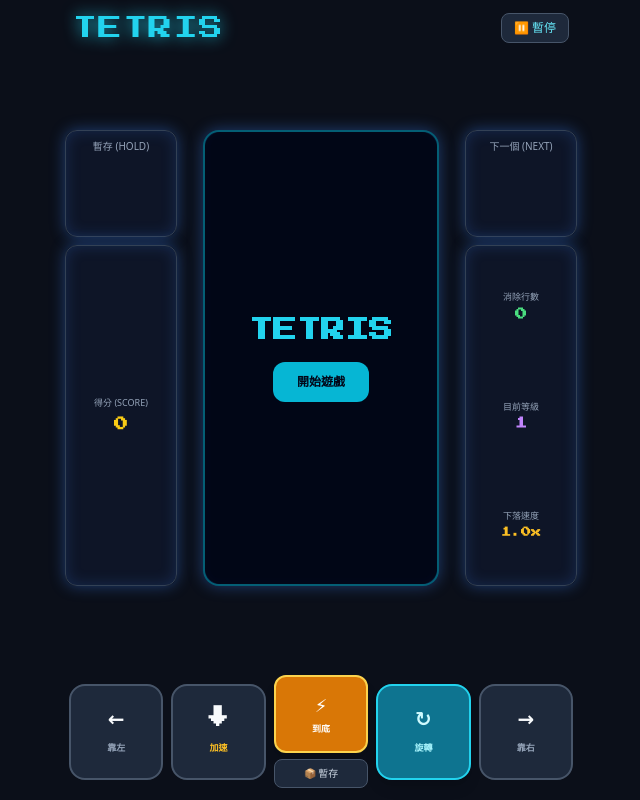
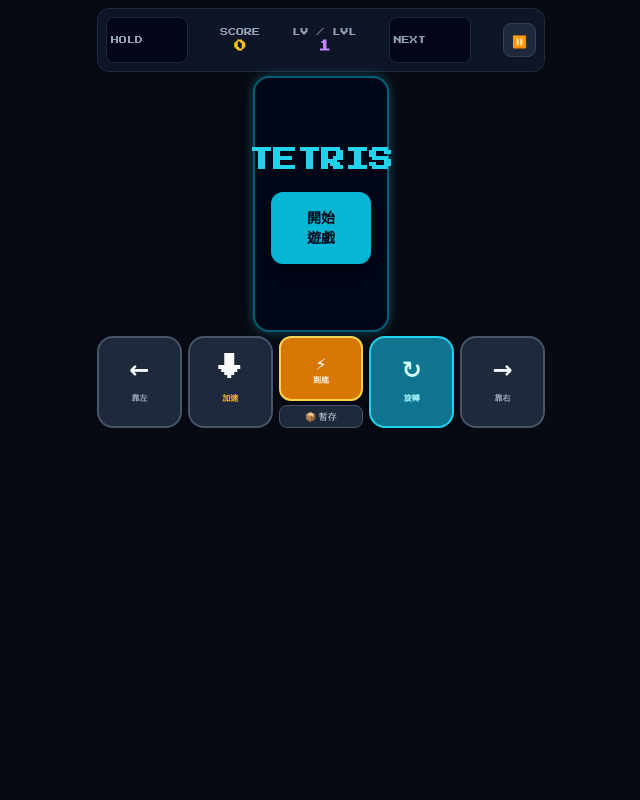
Before and after one commit to Kunbao-chen/game-block, a plain HTML site: page index.html in a window 1280 px wide. Shown: the whole page, without its empty margins (319-959 px from the left). Drawn offline with nearby package versions, Linux system fonts and the light colour scheme.

Commit message:
Update index.html

```diff
--- a/index.html
+++ b/index.html
@@ -2,147 +2,135 @@
 <html lang="zh-TW">
 <head>
   <meta charset="UTF-8">
-  <meta name="viewport" content="width=device-width, initial-scale=1.0, maximum-scale=1.0, user-scalable=no">
-  <title>平板優化版 - 經典俄羅斯方塊 Tetris</title>
+  <meta name="viewport" content="width=device-width, initial-scale=1.0, maximum-scale=1.0, user-scalable=no, viewport-fit=cover">
+  <title>手機/平板全螢幕優化版 - 俄羅斯方塊</title>
   <script src="https://cdn.tailwindcss.com"></script>
   <style>
     @import url('https://fonts.googleapis.com/css2?family=Press+Start+2P&display=swap');
 
+    * {
+      box-sizing: border-box;
+      touch-action: manipulation;
+      -webkit-tap-highlight-color: transparent;
+    }
+
     body {
       font-family: 'Press Start 2P', cursive, monospace;
-      background-color: #0b0f19;
+      background-color: #070a12;
       color: #f8fafc;
       user-select: none;
       -webkit-user-select: none;
-      touch-action: manipulation;
+      overflow: hidden;
+      height: 100vh;
+      height: 100dvh;
     }
 
     .neon-border {
-      box-shadow: 0 0 15px rgba(59, 130, 246, 0.4), inset 0 0 15px rgba(59, 130, 246, 0.2);
+      box-shadow: 0 0 12px rgba(34, 211, 238, 0.3), inset 0 0 12px rgba(34, 211, 238, 0.15);
     }
 
-    /* 觸控按鈕專用按下效果 */
-    .btn-touch {
-      touch-action: manipulation;
-      transition: transform 0.05s ease, background-color 0.05s ease;
+    /* 觸控按鈕專用點擊回饋 */
+    .btn-control {
+      touch-action: none;
+      transition: transform 0.05s ease, filter 0.05s ease;
     }
-    .btn-touch:active, .btn-touch.active {
-      transform: scale(0.92);
+    .btn-control:active, .btn-control.active {
+      transform: scale(0.93);
       filter: brightness(1.3);
     }
   </style>
 </head>
-<body class="min-h-screen flex flex-col justify-between items-center p-2 select-none overflow-hidden">
+<body class="flex flex-col justify-between items-center p-2 h-full">
 
-  <!-- 頂部狀態列 -->
-  <header class="w-full max-w-lg flex justify-between items-center px-2 py-1">
-    <h1 class="text-xl sm:text-2xl text-cyan-400 tracking-wider drop-shadow-[0_0_8px_rgba(34,211,238,0.8)]">TETRIS</h1>
-    <button id="btnPause" class="bg-slate-800 hover:bg-slate-700 px-3 py-1.5 rounded-lg border border-slate-600 text-xs font-sans text-cyan-300 btn-touch">
-      ⏸️ 暫停
+  <!-- 頂部精簡 HUD：佔用極小空間 -->
+  <header class="w-full max-w-md bg-slate-900/90 rounded-xl p-2 border border-slate-800 flex items-center justify-between text-[10px] gap-1">
+
+    <!-- HOLD 暫存小預覽 -->
+    <div class="flex items-center gap-1 bg-slate-950 p-1 rounded-lg border border-slate-800">
+      <span class="text-[8px] text-slate-400">HOLD</span>
+      <canvas id="holdCanvas" width="36" height="36" class="block"></canvas>
+    </div>
+
+    <!-- 得分與等級 -->
+    <div class="flex flex-col items-center">
+      <div class="text-[8px] text-slate-400">SCORE</div>
+      <div id="score" class="text-xs text-yellow-400 font-bold">0</div>
+    </div>
+
+    <div class="flex flex-col items-center">
+      <div class="text-[8px] text-slate-400">LV / LVL</div>
+      <div id="level" class="text-xs text-purple-400 font-bold">1</div>
+    </div>
+
+    <!-- NEXT 下一個預覽 -->
+    <div class="flex items-center gap-1 bg-slate-950 p-1 rounded-lg border border-slate-800">
+      <span class="text-[8px] text-slate-400">NEXT</span>
+      <canvas id="nextCanvas" width="36" height="36" class="block"></canvas>
+    </div>
+
+    <!-- 暫停按鈕 -->
+    <button id="btnPause" class="bg-slate-800 hover:bg-slate-700 px-2 py-2 rounded-lg border border-slate-700 text-xs">
+      ⏸️
     </button>
   </header>
 
-  <!-- 中間：遊戲主要面板與畫布 -->
-  <main class="w-full max-w-lg flex flex-col items-center gap-2">
+  <!-- 中央：極大化主遊戲區域 -->
+  <main class="flex-1 w-full max-w-md flex items-center justify-center my-1 relative min-h-0">
+    <div id="canvasContainer" class="relative bg-slate-950 p-1.5 rounded-2xl border-2 border-cyan-500/50 neon-border flex items-center justify-center max-h-full">
+      <canvas id="tetris" class="bg-slate-950 rounded-lg block"></canvas>
 
-    <div class="flex w-full justify-between items-stretch gap-2">
-      <!-- 左資訊欄：HOLD & 分數 -->
-      <div class="flex flex-col gap-2 w-24 sm:w-28">
-        <div class="bg-slate-900/90 p-2 rounded-xl border border-slate-700 neon-border text-center">
-          <div class="text-[10px] text-slate-400 mb-1 font-sans">暫存 (HOLD)</div>
-          <canvas id="holdCanvas" width="70" height="70" class="mx-auto block"></canvas>
-        </div>
-        <div class="bg-slate-900/90 p-2 rounded-xl border border-slate-700 neon-border text-center flex-1 flex flex-col justify-center">
-          <div class="text-[9px] text-slate-400 mb-1 font-sans">得分 (SCORE)</div>
-          <div id="score" class="text-xs sm:text-sm text-yellow-400 font-bold">0</div>
-        </div>
-      </div>
-
-      <!-- 中央：主要遊戲 Canvas -->
-      <div class="relative bg-slate-950 p-1.5 rounded-2xl border-2 border-cyan-500/50 neon-border flex items-center justify-center">
-        <canvas id="tetris" width="220" height="440" class="bg-slate-950 rounded-lg block"></canvas>
-
-        <!-- 蓋版 (遊戲開始/結束/暫停) -->
-        <div id="overlay" class="absolute inset-0 bg-slate-950/90 rounded-2xl flex flex-col items-center justify-center p-4 gap-4">
-          <h2 id="overlayTitle" class="text-lg sm:text-2xl text-cyan-400 font-bold text-center">TETRIS</h2>
+      <!-- 遊戲開始 / 暫停 / 結束 蓋版 -->
+      <div id="overlay" class="absolute inset-0 bg-slate-950/90 rounded-2xl flex flex-col items-center justify-center p-4 gap-4 z-20">
+        <h2 id="overlayTitle" class="text-2xl text-cyan-400 font-bold text-center">TETRIS</h2>
         <p id="finalScore" class="text-xs text-slate-300 font-sans hidden">最終得分: 0</p>
-          <button id="startBtn" class="px-6 py-3 bg-cyan-500 hover:bg-cyan-400 text-slate-950 text-xs font-bold rounded-xl transition-all btn-touch font-sans">
+        <button id="startBtn" class="px-8 py-4 bg-cyan-500 active:bg-cyan-400 text-slate-950 text-sm font-bold rounded-xl transition-all font-sans shadow-lg cursor-pointer">
           開始遊戲
         </button>
       </div>
     </div>
-
-      <!-- 右資訊欄：NEXT & 關卡/行數/速度 -->
-      <div class="flex flex-col gap-2 w-24 sm:w-28">
-        <div class="bg-slate-900/90 p-2 rounded-xl border border-slate-700 neon-border text-center">
-          <div class="text-[10px] text-slate-400 mb-1 font-sans">下一個 (NEXT)</div>
-          <canvas id="nextCanvas" width="70" height="70" class="mx-auto block"></canvas>
-        </div>
-        <div class="bg-slate-900/90 p-2 rounded-xl border border-slate-700 neon-border text-center flex-1 flex flex-col justify-around">
-          <div>
-            <div class="text-[9px] text-slate-400 mb-0.5 font-sans">消除行數</div>
-            <div id="lines" class="text-xs text-green-400 font-bold">0</div>
-          </div>
-          <div class="mt-1">
-            <div class="text-[9px] text-slate-400 mb-0.5 font-sans">目前等級</div>
-            <div id="level" class="text-xs text-purple-400 font-bold">1</div>
-          </div>
-          <div class="mt-1">
-            <div class="text-[9px] text-slate-400 mb-0.5 font-sans">下落速度</div>
-            <div id="speed" class="text-[10px] text-amber-400 font-bold">1.0x</div>
-          </div>
-        </div>
-      </div>
-    </div>
-
   </main>
 
-  <!-- 底部：雙手持握專用人體工學虛擬按鈕 -->
-  <footer class="w-full max-w-lg mt-2 mb-1 px-1">
-    <div class="grid grid-cols-5 gap-2 items-center">
+  <!-- 底部：人體工學按鈕（左手：←/↓；中間：⚡到底/HOLD；右手：旋轉/→） -->
+  <footer class="w-full max-w-md grid grid-cols-5 gap-1.5 items-stretch pb-1">
 
-      <!-- 左手區：向左 與 加速下落 -->
-      <div class="col-span-2 grid grid-cols-2 gap-2">
-        <button id="btnLeft" class="bg-slate-800 hover:bg-slate-700 active:bg-slate-600 border-2 border-slate-600 rounded-2xl py-4 text-xl font-bold flex flex-col items-center justify-center btn-touch">
+    <!-- 左手區 -->
+    <button id="btnLeft" class="bg-slate-800 border-2 border-slate-600 rounded-2xl py-3 text-2xl font-bold flex flex-col items-center justify-center btn-control">
       <span>←</span>
-          <span class="text-[9px] font-sans text-slate-400 mt-1">靠左</span>
+      <span class="text-[8px] font-sans text-slate-400">靠左</span>
     </button>
-        <button id="btnDown" class="bg-slate-800 hover:bg-slate-700 active:bg-slate-600 border-2 border-slate-600 rounded-2xl py-4 text-xl font-bold flex flex-col items-center justify-center btn-touch">
+
+    <button id="btnDown" class="bg-slate-800 border-2 border-slate-600 rounded-2xl py-3 text-2xl font-bold flex flex-col items-center justify-center btn-control">
       <span>↓</span>
-          <span class="text-[9px] font-sans text-amber-400 mt-1">加速</span>
+      <span class="text-[8px] font-sans text-amber-400">加速</span>
     </button>
-      </div>
 
-      <!-- 中央區：瞬間落地 & HOLD 暫存 -->
-      <div class="col-span-1 flex flex-col gap-1.5">
-        <button id="btnHardDrop" class="bg-amber-600 hover:bg-amber-500 active:bg-amber-400 border-2 border-amber-300 rounded-xl py-3 text-sm font-bold text-white flex flex-col items-center justify-center shadow-lg btn-touch">
-          <span class="text-lg">⚡</span>
-          <span class="text-[9px] font-sans mt-0.5">到底</span>
+    <!-- 中間區 -->
+    <div class="flex flex-col gap-1 justify-between">
+      <button id="btnHardDrop" class="bg-amber-600 border-2 border-amber-300 rounded-xl py-2 text-white font-bold flex-1 flex flex-col items-center justify-center btn-control">
+        <span class="text-base">⚡</span>
+        <span class="text-[8px] font-sans">到底</span>
       </button>
-        <button id="btnHold" class="bg-slate-800 hover:bg-slate-700 border border-slate-600 rounded-lg py-1.5 text-[10px] font-sans text-slate-300 btn-touch">
+      <button id="btnHold" class="bg-slate-800 border border-slate-600 rounded-lg py-1 text-[9px] font-sans text-slate-300 btn-control">
         📦 暫存
       </button>
     </div>
 
-      <!-- 右手區：旋轉 與 向右 -->
-      <div class="col-span-2 grid grid-cols-2 gap-2">
-        <button id="btnRotate" class="bg-cyan-700 hover:bg-cyan-600 active:bg-cyan-500 border-2 border-cyan-400 rounded-2xl py-4 text-xl font-bold text-cyan-100 flex flex-col items-center justify-center btn-touch shadow-lg">
+    <!-- 右手區 -->
+    <button id="btnRotate" class="bg-cyan-700 border-2 border-cyan-400 rounded-2xl py-3 text-2xl font-bold text-cyan-100 flex flex-col items-center justify-center btn-control shadow-md">
       <span>↻</span>
-          <span class="text-[9px] font-sans text-cyan-200 mt-1">旋轉</span>
+      <span class="text-[8px] font-sans text-cyan-200">旋轉</span>
     </button>
-        <button id="btnRight" class="bg-slate-800 hover:bg-slate-700 active:bg-slate-600 border-2 border-slate-600 rounded-2xl py-4 text-xl font-bold flex flex-col items-center justify-center btn-touch">
+
+    <button id="btnRight" class="bg-slate-800 border-2 border-slate-600 rounded-2xl py-3 text-2xl font-bold flex flex-col items-center justify-center btn-control">
       <span>→</span>
-          <span class="text-[9px] font-sans text-slate-400 mt-1">靠右</span>
+      <span class="text-[8px] font-sans text-slate-400">靠右</span>
     </button>
-      </div>
 
-    </div>
   </footer>
 
   <script>
     const COLS = 10;
     const ROWS = 20;
-    const BLOCK_SIZE = 22;
 
     const canvas = document.getElementById('tetris');
     const ctx = canvas.getContext('2d');
@@ -152,15 +140,31 @@
     const nextCtx = nextCanvas.getContext('2d');
 
     const scoreEl = document.getElementById('score');
-    const linesEl = document.getElementById('lines');
     const levelEl = document.getElementById('level');
-    const speedEl = document.getElementById('speed');
     const overlay = document.getElementById('overlay');
     const overlayTitle = document.getElementById('overlayTitle');
     const finalScore = document.getElementById('finalScore');
     const startBtn = document.getElementById('startBtn');
 
-    // 方塊形狀定義
+    let BLOCK_SIZE = 20;
+
+    // 動態調整 Canvas 尺寸，讓遊戲主畫面最大化佔滿螢幕
+    function resizeCanvas() {
+      const container = document.getElementById('canvasContainer');
+      const maxH = container.parentElement.clientHeight - 12;
+      const maxW = container.parentElement.clientWidth - 12;
+
+      let bSize = Math.floor(maxH / ROWS);
+      if (bSize * COLS > maxW) {
+        bSize = Math.floor(maxW / COLS);
+      }
+      BLOCK_SIZE = Math.max(bSize, 12);
+
+      canvas.width = COLS * BLOCK_SIZE;
+      canvas.height = ROWS * BLOCK_SIZE;
+    }
+    window.addEventListener('resize', resizeCanvas);
+
     const SHAPES = {
       I: [[0,0,0,0], [1,1,1,1], [0,0,0,0], [0,0,0,0]],
       J: [[1,0,0], [1,1,1], [0,0,0]],
@@ -187,16 +191,25 @@
     let holdPiece = null;
     let canHold = true;
 
-    // 音效 (Web Audio API)
-    const audioCtx = new (window.AudioContext || window.webkitAudioContext)();
+    // Web Audio API 音效
+    let audioCtx = null;
+    function initAudio() {
+      if (!audioCtx) {
+        audioCtx = new (window.AudioContext || window.webkitAudioContext)();
+      }
+      if (audioCtx.state === 'suspended') {
+        audioCtx.resume();
+      }
+    }
+
     function playSound(freq, duration, type='square') {
-      if (audioCtx.state === 'suspended') audioCtx.resume();
+      if (!audioCtx) return;
       try {
         const osc = audioCtx.createOscillator();
         const gain = audioCtx.createGain();
         osc.type = type;
         osc.frequency.value = freq;
-        gain.gain.setValueAtTime(0.05, audioCtx.currentTime);
+        gain.gain.setValueAtTime(0.04, audioCtx.currentTime);
         gain.gain.exponentialRampToValueAtTime(0.001, audioCtx.currentTime + duration);
         osc.connect(gain);
         gain.connect(audioCtx.destination);
@@ -217,8 +230,7 @@
 
     function getRandomPiece() {
       const types = Object.keys(SHAPES);
-      const randomType = types[Math.floor(Math.random() * types.length)];
-      return new Piece(randomType);
+      return new Piece(types[Math.floor(Math.random() * types.length)]);
     }
 
     function createBoard() {
@@ -346,11 +358,9 @@
       drawPreview(holdCtx, holdPiece);
     }
 
-    // 計算關卡難度與下落速度
     function updateDifficulty() {
       level = Math.floor(lines / 10) + 1;
-      // 速度公式：由初始 1000ms 隨等級呈指數加劇變快，最快達到 50ms
-      dropInterval = Math.max(50, Math.floor(1000 * Math.pow(0.85, level - 1)));
+      dropInterval = Math.max(60, Math.floor(1000 * Math.pow(0.85, level - 1)));
     }
 
     function clearLines() {
@@ -377,7 +387,7 @@
     function drawBlock(ctxTarget, x, y, color) {
       ctxTarget.fillStyle = color;
       ctxTarget.fillRect(x * BLOCK_SIZE, y * BLOCK_SIZE, BLOCK_SIZE, BLOCK_SIZE);
-      ctxTarget.strokeStyle = '#0b0f19';
+      ctxTarget.strokeStyle = '#070a12';
       ctxTarget.lineWidth = 1.5;
       ctxTarget.strokeRect(x * BLOCK_SIZE, y * BLOCK_SIZE, BLOCK_SIZE, BLOCK_SIZE);
     }
@@ -385,7 +395,6 @@
     function draw() {
       ctx.clearRect(0, 0, canvas.width, canvas.height);
 
-      // 固定方塊
       for (let r = 0; r < ROWS; r++) {
         for (let c = 0; c < COLS; c++) {
           if (board[r][c] !== 0) {
@@ -395,7 +404,6 @@
       }
 
       if (currentPiece) {
-        // Ghost Piece 虛線影子
         let ghostY = 0;
         while (!collide(board, currentPiece, { x: 0, y: ghostY + 1 })) {
           ghostY++;
@@ -403,15 +411,12 @@
         currentPiece.shape.forEach((row, r) => {
           row.forEach((value, c) => {
             if (value !== 0) {
-              ctx.fillStyle = 'rgba(255, 255, 255, 0.12)';
+              ctx.fillStyle = 'rgba(255, 255, 255, 0.15)';
               ctx.fillRect((currentPiece.x + c) * BLOCK_SIZE, (currentPiece.y + r + ghostY) * BLOCK_SIZE, BLOCK_SIZE, BLOCK_SIZE);
-              ctx.strokeStyle = 'rgba(255, 255, 255, 0.25)';
-              ctx.strokeRect((currentPiece.x + c) * BLOCK_SIZE, (currentPiece.y + r + ghostY) * BLOCK_SIZE, BLOCK_SIZE, BLOCK_SIZE);
             }
           });
         });
 
-        // 玩家方塊
         currentPiece.shape.forEach((row, r) => {
           row.forEach((value, c) => {
             if (value !== 0) {
@@ -426,21 +431,18 @@
     }
 
     function drawPreview(pCtx, piece) {
-      pCtx.clearRect(0, 0, 70, 70);
+      pCtx.clearRect(0, 0, 36, 36);
       if (!piece) return;
-      const pBlockSize = 14;
+      const pBlockSize = 7;
       const shape = piece.shape;
-      const offsetX = (70 - shape[0].length * pBlockSize) / 2;
-      const offsetY = (70 - shape.length * pBlockSize) / 2;
+      const offsetX = (36 - shape[0].length * pBlockSize) / 2;
+      const offsetY = (36 - shape.length * pBlockSize) / 2;
 
       shape.forEach((row, r) => {
         row.forEach((value, c) => {
           if (value !== 0) {
             pCtx.fillStyle = piece.color;
             pCtx.fillRect(offsetX + c * pBlockSize, offsetY + r * pBlockSize, pBlockSize, pBlockSize);
-            pCtx.strokeStyle = '#0b0f19';
-            pCtx.lineWidth = 1;
-            pCtx.strokeRect(offsetX + c * pBlockSize, offsetY + r * pBlockSize, pBlockSize, pBlockSize);
           }
         });
       });
@@ -448,10 +450,7 @@
 
     function updateUI() {
       scoreEl.innerText = score;
-      linesEl.innerText = lines;
       levelEl.innerText = level;
-      const speedMultiplier = (1000 / dropInterval).toFixed(1);
-      speedEl.innerText = `${speedMultiplier}x`;
     }
 
     function gameLoop(time = 0) {
@@ -469,6 +468,7 @@
     }
 
     function startGame() {
+      initAudio();
       board = createBoard();
       score = 0;
       lines = 0;
@@ -482,6 +482,7 @@
       currentPiece = getRandomPiece();
       nextPiece = getRandomPiece();
       overlay.classList.add('hidden');
+      resizeCanvas();
       updateUI();
     }
 
@@ -497,4 +498,84 @@
 
     function showOverlay(title) {
       overlayTitle.innerText = title;
-      finalScore.innerText
+      finalScore.innerText = `最終得分: ${score}`;
+      if (title !== 'TETRIS') finalScore.classList.remove('hidden');
+      startBtn.innerText = title === '遊戲暫停' ? '繼續遊戲' : '開始遊戲';
+      overlay.classList.remove('hidden');
+    }
+
+    // 手機長按連續移動監聽（相容 Touch & Mouse）
+    function attachControl(elementId, action, isContinuous = false) {
+      const btn = document.getElementById(elementId);
+      let timer = null;
+      let repeatTimer = null;
+
+      const handleStart = (e) => {
+        e.preventDefault();
+        initAudio();
+        btn.classList.add('active');
+        action();
+
+        if (isContinuous) {
+          timer = setTimeout(() => {
+            repeatTimer = setInterval(action, 60);
+          }, 160);
+        }
+      };
+
+      const handleEnd = (e) => {
+        if (e) e.preventDefault();
+        btn.classList.remove('active');
+        clearTimeout(timer);
+        clearInterval(repeatTimer);
+      };
+
+      btn.addEventListener('touchstart', handleStart, { passive: false });
+      btn.addEventListener('touchend', handleEnd, { passive: false });
+      btn.addEventListener('touchcancel', handleEnd, { passive: false });
+
+      btn.addEventListener('mousedown', handleStart);
+      btn.addEventListener('mouseup', handleEnd);
+      btn.addEventListener('mouseleave', handleEnd);
+    }
+
+    attachControl('btnLeft', () => playerMove(-1), true);
+    attachControl('btnRight', () => playerMove(1), true);
+    attachControl('btnDown', () => playerDrop(), true);
+
+    attachControl('btnRotate', () => playerRotate(), false);
+    attachControl('btnHardDrop', () => hardDrop(), false);
+    attachControl('btnHold', () => doHold(), false);
+    attachControl('btnPause', () => togglePause(), false);
+
+    // 開始按鈕監聽 (同時相容 touchend & click)
+    const handleStartClick = (e) => {
+      e.preventDefault();
+      if (isPaused) togglePause();
+      else startGame();
+    };
+    startBtn.addEventListener('click', handleStartClick);
+    startBtn.addEventListener('touchend', handleStartClick);
+
+    // 鍵盤支援
+    document.addEventListener('keydown', (e) => {
+      if (!gameStarted && e.code === 'Space') { startGame(); return; }
+      if (e.code === 'KeyP') { togglePause(); return; }
+      if (isPaused || gameOver) return;
+
+      switch (e.code) {
+        case 'ArrowLeft': case 'KeyA': playerMove(-1); break;
+        case 'ArrowRight': case 'KeyD': playerMove(1); break;
+        case 'ArrowDown': case 'KeyS': playerDrop(); break;
+        case 'ArrowUp': case 'KeyW': case 'KeyX': playerRotate(); break;
+        case 'Space': hardDrop(); break;
+        case 'KeyC': case 'ShiftLeft': case 'ShiftRight': doHold(); break;
+      }
+    });
+
+    resizeCanvas();
+    showOverlay('TETRIS');
+    requestAnimationFrame(gameLoop);
+  </script>
+</body>
+</html>
```
Lines whose indentation alone changed are shown as unchanged.
